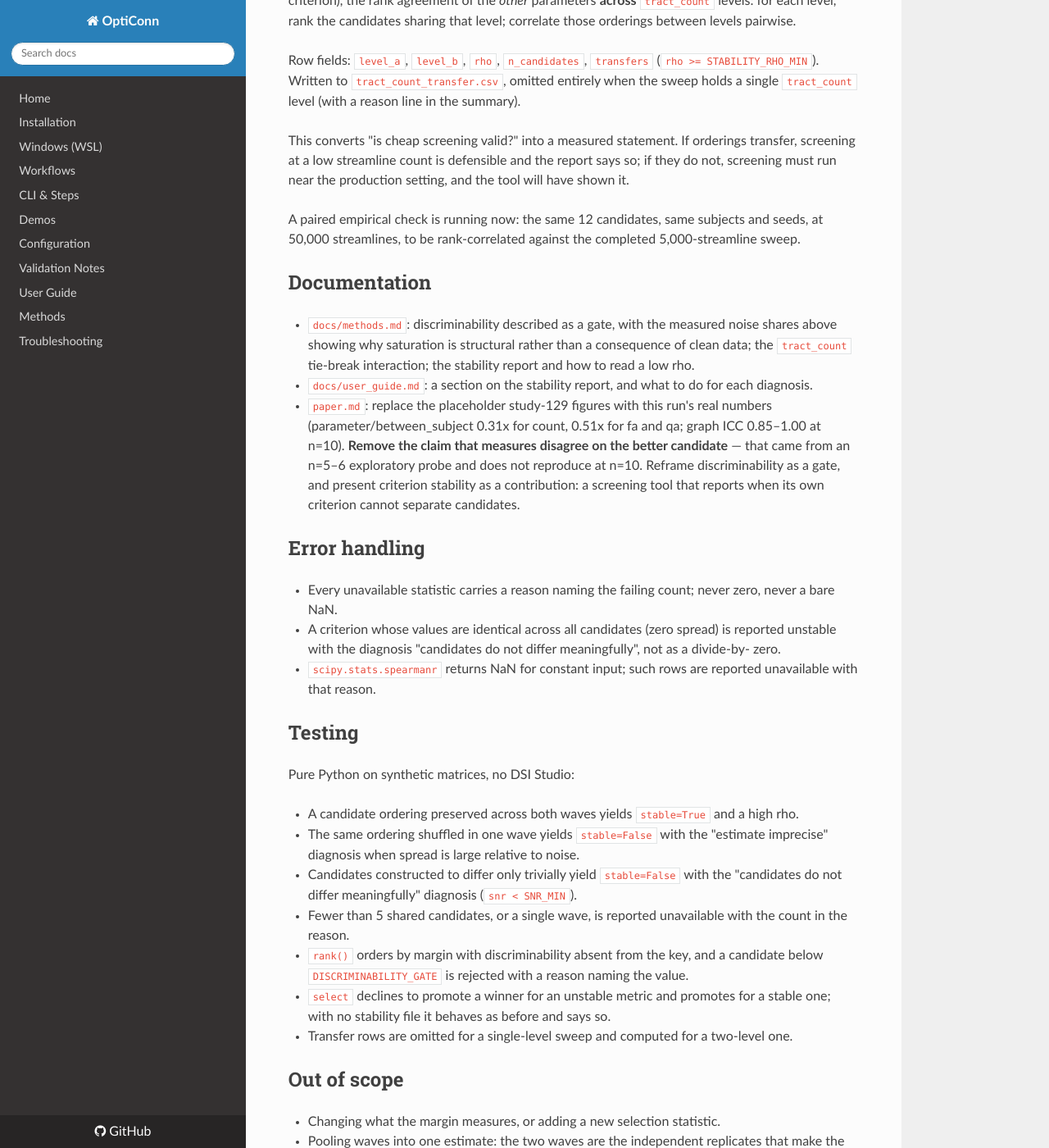
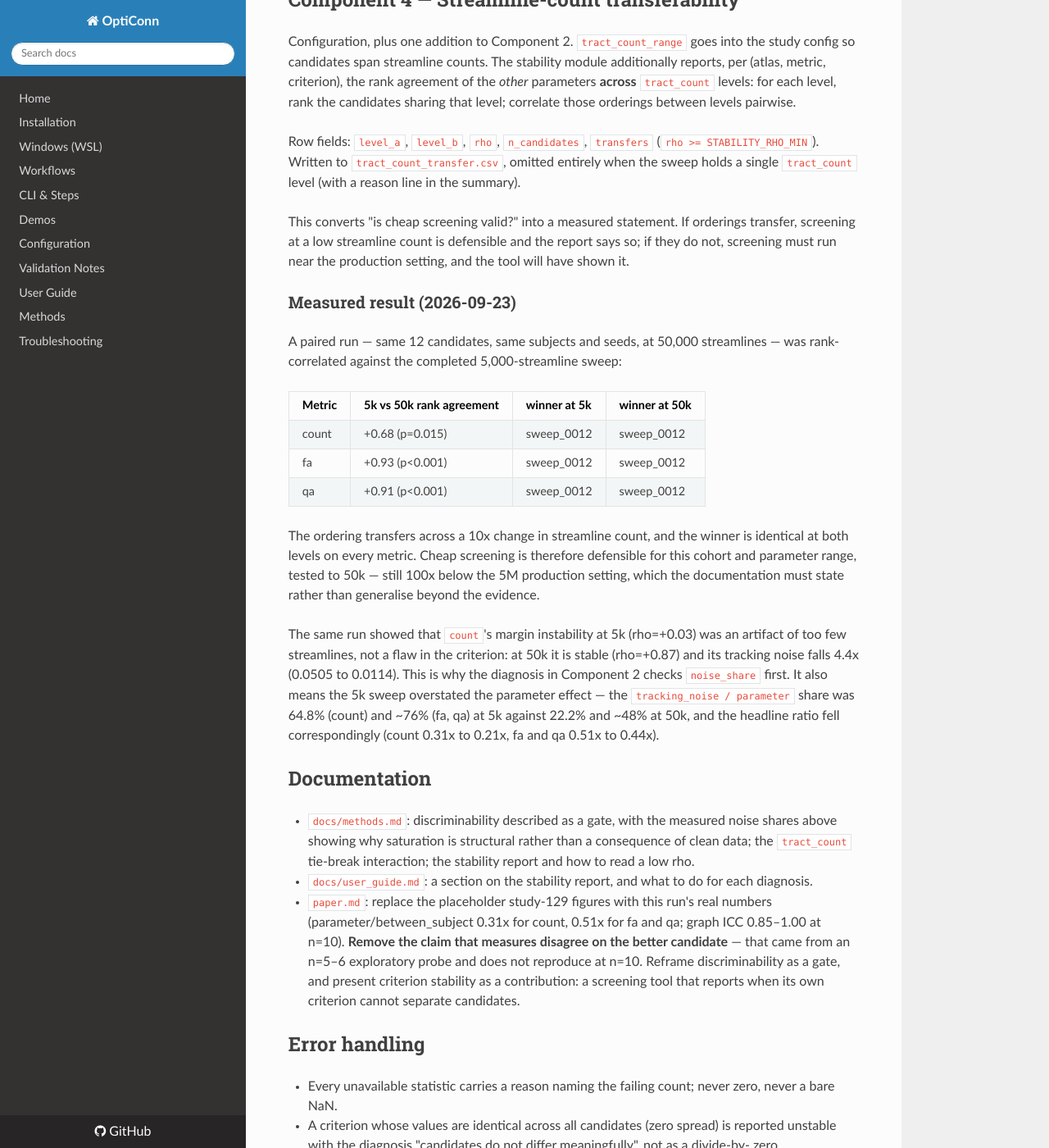
Before and after one commit to MRI-Lab-Graz/opticonn, an MkDocs documentation site: the page built from docs/superpowers/specs/2026-09-23-criterion-stability-design.md, in a window 1280 px wide and 1400 px high, scrolled down 3746 px. Shown: the whole window at 82% size. Built offline with MkDocs 1.6.1, drawn with Linux system fonts in a browser that asks for light colours; nearby versions of some CDN libraries; some of the changed text lies outside the part shown.

Commit message:
docs(spec): streamline-count evidence; diagnosis checks noise share first
Co-Authored-By: Claude Opus 5 <noreply@anthropic.com>

```diff
--- a/docs/superpowers/specs/2026-09-23-criterion-stability-design.md
+++ b/docs/superpowers/specs/2026-09-23-criterion-stability-design.md
@@ -101,13 +101,17 @@ Per (atlas, metric, criterion), computed over the candidates present in both wav
 - `noise` — mean |wave1 − wave2| / mean, across candidates
 - `snr` — `spread / noise`
 - `stable` — `rho >= STABILITY_RHO_MIN` (0.5)
-- `diagnosis` — empty when stable; otherwise:
+- `noise_share` — the variance decomposition's `tracking_noise / parameter` ratio for this
+  (atlas, metric), carried through so the diagnosis can name the right remedy
+- `diagnosis` — empty when stable; otherwise, in this order:
+  - `noise_share > NOISE_SHARE_MAX` (0.5): "tracking noise dominates the parameter effect;
+    increase tract_count" — the criterion is not estimable at this streamline count
   - `snr < SNR_MIN` (2.0): "candidates do not differ meaningfully; widen the parameter range"
   - otherwise: "estimate imprecise; more subjects will help"
 - `winner_wave1`, `winner_wave2`, `winners_agree`
 
-Constants `STABILITY_RHO_MIN = 0.5`, `SNR_MIN = 2.0` and `MIN_CANDIDATES_FOR_STABILITY = 5`
-are module-level.
+Constants `STABILITY_RHO_MIN = 0.5`, `SNR_MIN = 2.0`, `NOISE_SHARE_MAX = 0.5` and
+`MIN_CANDIDATES_FOR_STABILITY = 5` are module-level.
 
 Reported as unavailable, with a reason naming the count and never a number, when fewer than
 2 waves are present or fewer than `MIN_CANDIDATES_FOR_STABILITY` candidates are shared by
@@ -155,8 +159,29 @@ This converts "is cheap screening valid?" into a measured statement. If ordering
 screening at a low streamline count is defensible and the report says so; if they do not,
 screening must run near the production setting, and the tool will have shown it.
 
-A paired empirical check is running now: the same 12 candidates, same subjects and seeds, at
-50,000 streamlines, to be rank-correlated against the completed 5,000-streamline sweep.
+### Measured result (2026-09-23)
+
+A paired run — same 12 candidates, same subjects and seeds, at 50,000 streamlines — was
+rank-correlated against the completed 5,000-streamline sweep:
+
+| Metric | 5k vs 50k rank agreement | winner at 5k | winner at 50k |
+| --- | --- | --- | --- |
+| count | +0.68 (p=0.015) | sweep_0012 | sweep_0012 |
+| fa | +0.93 (p<0.001) | sweep_0012 | sweep_0012 |
+| qa | +0.91 (p<0.001) | sweep_0012 | sweep_0012 |
+
+The ordering transfers across a 10x change in streamline count, and the winner is identical
+at both levels on every metric. Cheap screening is therefore defensible for this cohort and
+parameter range, tested to 50k — still 100x below the 5M production setting, which the
+documentation must state rather than generalise beyond the evidence.
+
+The same run showed that `count`'s margin instability at 5k (rho=+0.03) was an artifact of
+too few streamlines, not a flaw in the criterion: at 50k it is stable (rho=+0.87) and its
+tracking noise falls 4.4x (0.0505 to 0.0114). This is why the diagnosis in Component 2 checks
+`noise_share` first. It also means the 5k sweep overstated the parameter effect — the
+`tracking_noise / parameter` share was 64.8% (count) and ~76% (fa, qa) at 5k against 22.2%
+and ~48% at 50k, and the headline ratio fell correspondingly (count 0.31x to 0.21x, fa and qa
+0.51x to 0.44x).
 
 ## Documentation
 
```
